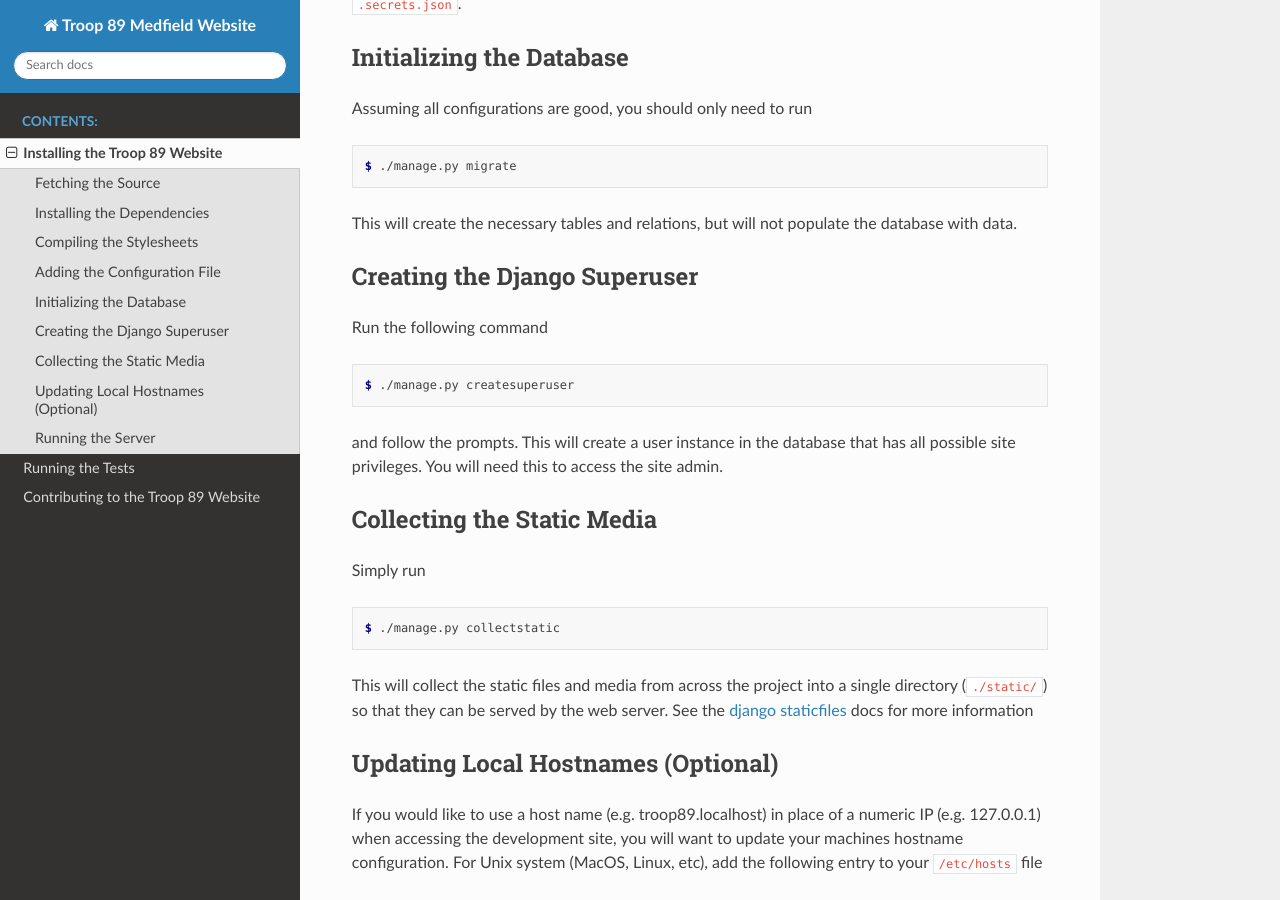
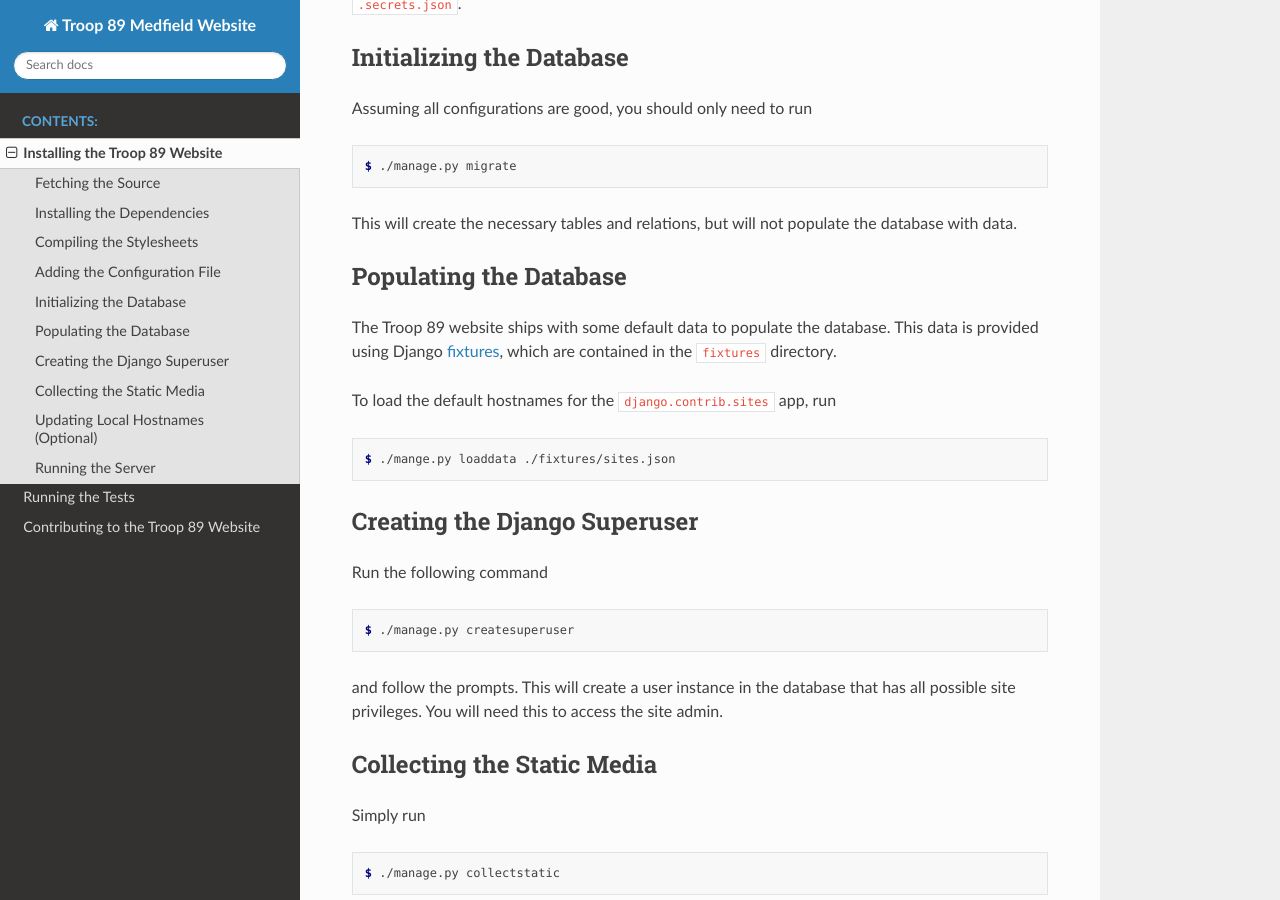
Before and after one commit to brianschubert/troop89medfield.org, a Sphinx documentation site: the page built from docs/install.rst, in a window 1280 px wide and 900 px high, scrolled down 1924 px. Built offline with Sphinx 7.4.7 and the Read the Docs theme 2.0.0, drawn with Linux system fonts in a browser that asks for light colours.

Commit message:
Add fixture for default django sites config

```diff
--- a/docs/install.rst
+++ b/docs/install.rst
@@ -99,6 +99,19 @@ Assuming all configurations are good, you should only need to run
 
 This will create the necessary tables and relations, but will not populate the database with data.
 
+Populating the Database
+-----------------------
+
+The Troop 89 website ships with some default data to populate the database. This data is provided using Django `fixtures`_, which are contained in the ``fixtures`` directory.
+
+To load the default hostnames for the ``django.contrib.sites`` app, run
+
+.. code-block:: console
+
+    $ ./mange.py loaddata ./fixtures/sites.json
+
+
+.. _fixtures: https://docs.djangoproject.com/en/2.2/howto/initial-data/#providing-data-with-fixtures
 
 Creating the Django Superuser
 -----------------------------
```
Also changed, not shown: 1 other file.
